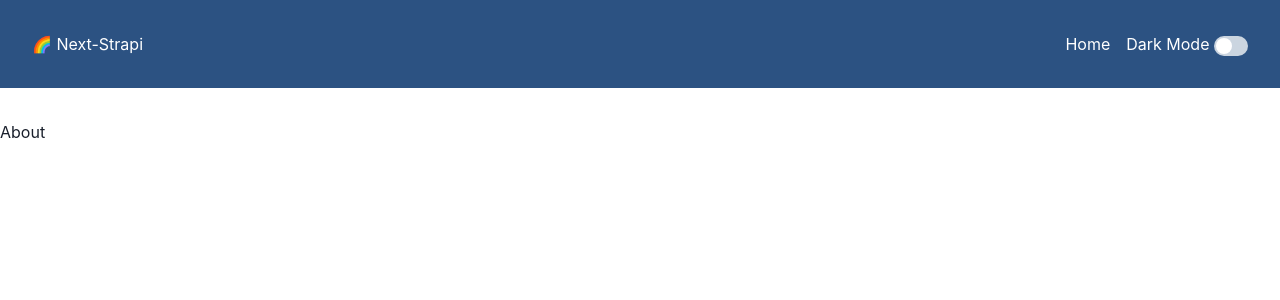
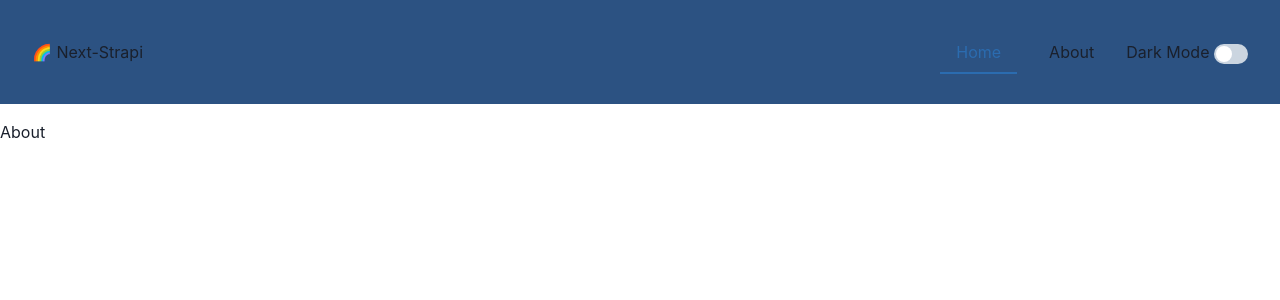
Before and after one commit to diebraga/next-film, a Next.js app: page /about in a window 1280 px wide. Shown: the top 300 px of the page. Built offline with nearby package versions, Linux system fonts and the light colour scheme.

Commit message:
header genre and film by slug

```diff
--- a/components/Header.tsx
+++ b/components/Header.tsx
@@ -1,6 +1,6 @@
 import React from "react";
-import { Box, Flex, Text, Stack } from "@chakra-ui/react";
-import Link from 'next/link'
+import { Box, Flex, Text, Stack, Link, Tabs, Tab } from "@chakra-ui/react";
+import NextLink from 'next/link'
 import { DarkModeSwitch } from '../components/DarkModeSwitch'
 
 const Header = (props) => {
@@ -54,18 +54,30 @@ const MenuLinks = ({ isOpen }) => {
       display={{ base: isOpen ? "block" : "none", md: "block" }}
       flexBasis={{ base: "100%", md: "auto" }}
     >
+      <Tabs>
       <Stack
         spacing={4}
         ml={1}
-        align="start"
+        align="center"
         justify={["center"]}
         direction={["column", "column", "row", "row"]}
         pt={[4, 4, 0, 0]}
       >
-        <Link href="/">Home</Link>
+
+        <NextLink href="/">
+          <Link>
+            <Tab>Home</Tab>
+          </Link>
+        </NextLink>
+        <NextLink href="/about">
+          <Link>
+            <Tab>About</Tab>
+          </Link>
+        </NextLink>
         <Text>Dark Mode <DarkModeSwitch /></Text>
 
       </Stack>
+      </Tabs>
     </Box>
   );
 };
@@ -81,7 +93,7 @@ const HeaderContainer = ({ children, ...props }) => {
       mb={8}
       p={8}
       bg="blue.700"
-      color={["white", "white", "primary.700", "primary.700"]}
+      position='fixed'
       {...props}
     >
       {children}
--- a/pages/about.tsx
+++ b/pages/about.tsx
@@ -1,11 +1,12 @@
 import { NextPage } from 'next'
+import { Box } from '@chakra-ui/react'
 
 const About: NextPage = () => {
 
   return (
-    <div>
+    <Box pt='120px'>
       About
-    </div>
+    </Box>
   )
 }
 
```
Also changed, not shown: pages/index.tsx (+19 -9 lines), pages/movies/[genre]/[slug].tsx (added, +35 -0 lines).
